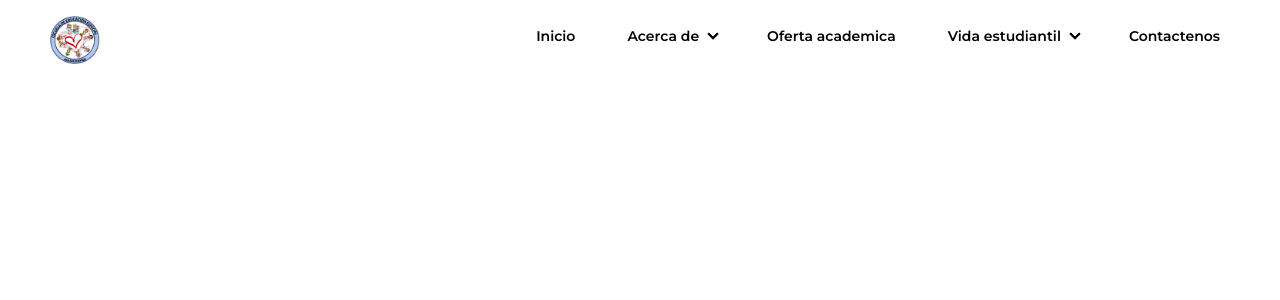
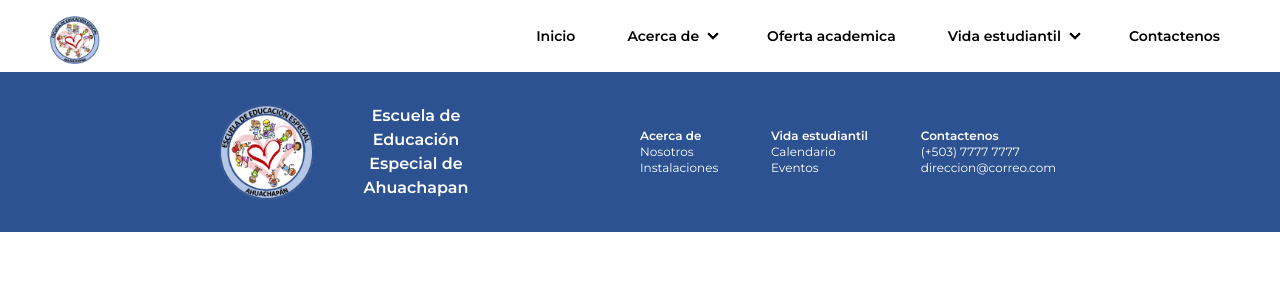
Before and after one commit to eeeahuachapan/EEEA-Website, a React (Vite) app: page / in a window 1280 px wide. Shown: the top 300 px of the page. Built offline with nearby package versions, Linux system fonts and the light colour scheme.

Commit message:
feat: add responsive footer :sparkles:

```diff
--- /dev/null
+++ b/src/components/footer/Footer.jsx
@@ -0,0 +1,39 @@
+import React from 'react'
+
+function Footer() {
+  return (
+    <div className='bg-secondary h-1/5 font-Montserrat text-white flex flex-col lg:flex-row lg:px-24'>
+        <div className='h-1/2 w-full lg:w-1/2 lg:h-full flex justify-center items-center lg:px-5 lg:gap-0'>
+            <img src="/src/assets/logo.png" className='w-16 h-16 lg:w-24 lg:h-24' alt="" />
+            <h1 className=' font-semibold text-center text-sm lg:text-base w-3/5 lg:w-2/5 lg:px-10'>Escuela de Educación Especial de Ahuachapan</h1>
+        </div>
+
+
+
+        <div className='lg:flex hidden w-1/2 justify-between pr-32'>
+        <div className='flex flex-col items-start justify-center text-xs '>
+            <p className='font-semibold text-left'>Acerca de</p>
+            <p className='text-left'>Nosotros</p>
+            <p>Instalaciones</p>
+        </div>
+        <div className='flex flex-col items-start  justify-center text-xs'>
+        <p className='font-semibold'>Vida estudiantil</p>
+            <p>Calendario</p>
+            <p>Eventos</p>
+        </div>
+        <div className='flex flex-col items-start justify-center text-xs h-1/2 lg:h-full '>
+            <p className='font-semibold'>Contactenos</p>
+            <p>(+503) 7777 7777</p>
+            <p>direccion@correo.com</p>
+        </div>
+        </div>
+        <div className='flex flex-col items-center justify-center text-xs h-1/2 lg:hidden '>
+            <p className='font-semibold'>Contactenos</p>
+            <p>(+503) 7777 7777</p>
+            <p>direccion@correo.com</p>
+        </div>
+    </div>
+  )
+}
+
+export default Footer
--- a/src/pages/home/Home.jsx
+++ b/src/pages/home/Home.jsx
@@ -1,9 +1,14 @@
 import React from 'react'
 import Navbar from '../../components/navbar/Navbar'
+import Footer from '../../components/footer/Footer'
 
 function Home() {
   return (
-    <Navbar />
+    <div className='min-h-screen h-screen'>
+<Navbar />
+    <Footer />
+    </div>
+
   )
 }
 
```
